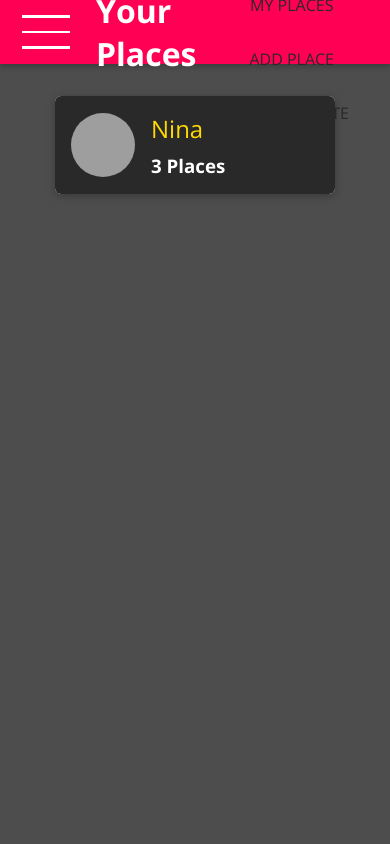
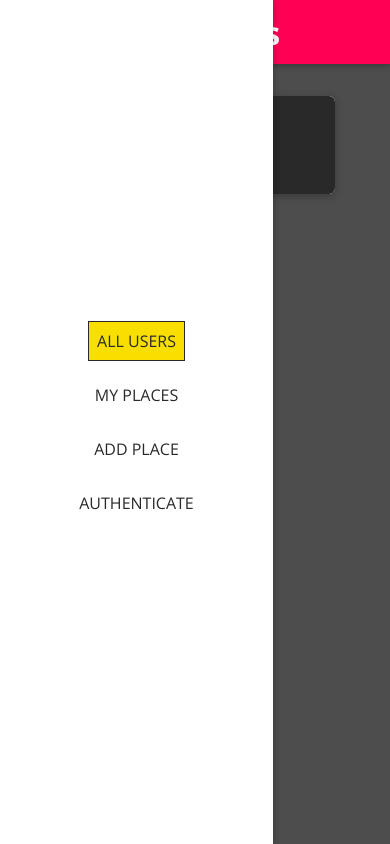
Before and after one commit to NhungTranPY/mern-front, a React (Create React App) app: page / in a window 390 px wide. Built offline with nearby package versions, Linux system fonts and the light colour scheme; grey boxes are pictures that could not be loaded.

Commit message:
47.Implementing a Basic Desktop, Mobile Navigation

```diff
--- a/src/shared/components/Navigation/MainNavigation.js
+++ b/src/shared/components/Navigation/MainNavigation.js
@@ -4,9 +4,16 @@
 import MainHeader from "./MainHeader";
 import './MainNavigation.css'
 import NavLinks from "./NavLinks";
+import SideDrawer from "./SideDrawer";
 
 const MainNavigation = (props) => {
     return (
+        <>
+            <SideDrawer>
+                <nav className="main-navigation__drawer-nav">
+                    <NavLinks />
+                </nav>
+            </SideDrawer>
             <MainHeader>
                 <button className="main-navigation__menu-btn">
                     <span />
@@ -16,10 +23,11 @@
                 <h1 className="main-navigation__title">
                     <Link to="/">Your Places</Link>
                 </h1>
-            <nav>
+                <nav className="main-navigation__header-nav">
                     <NavLinks/>
                 </nav>
             </MainHeader>
+        </>
     )
 }
 
--- a/src/shared/components/Navigation/SideDrawer.css
+++ b/src/shared/components/Navigation/SideDrawer.css
@@ -0,0 +1,10 @@
+.side-drawer {
+    position: fixed;
+    left: 0;
+    top: 0;
+    z-index: 100;
+    height: 100vh;
+    width: 70%;
+    background: white;
+    box-shadow: 0 2px 8px rgba(0, 0, 0, 0.26);
+  }
--- a/src/shared/components/Navigation/SideDrawer.js
+++ b/src/shared/components/Navigation/SideDrawer.js
@@ -0,0 +1,11 @@
+import React from "react";
+
+import './SideDrawer.css'
+
+const SideDrawer = (props) => {
+    return (
+        <aside className="side-drawer">{props.children}</aside>
+    )
+}
+
+export default SideDrawer
```
Lines whose indentation alone changed are shown as unchanged.
